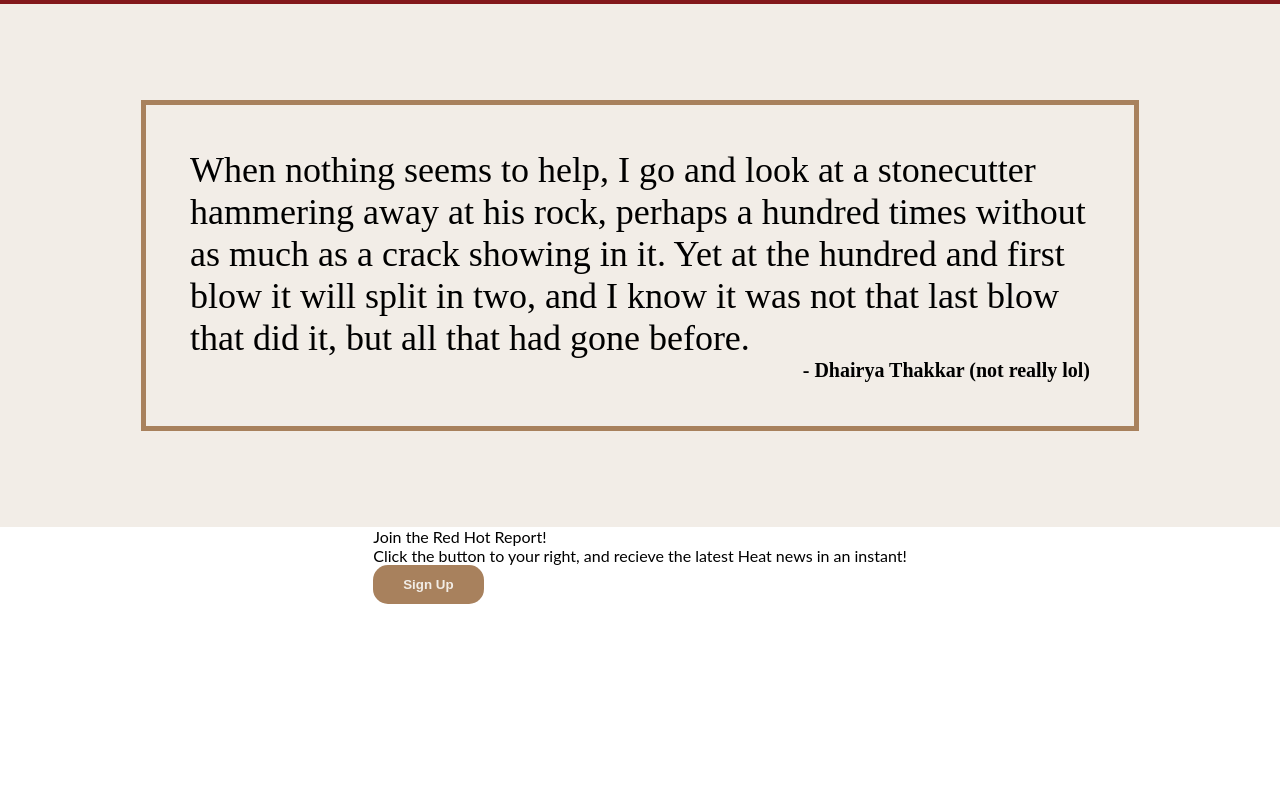
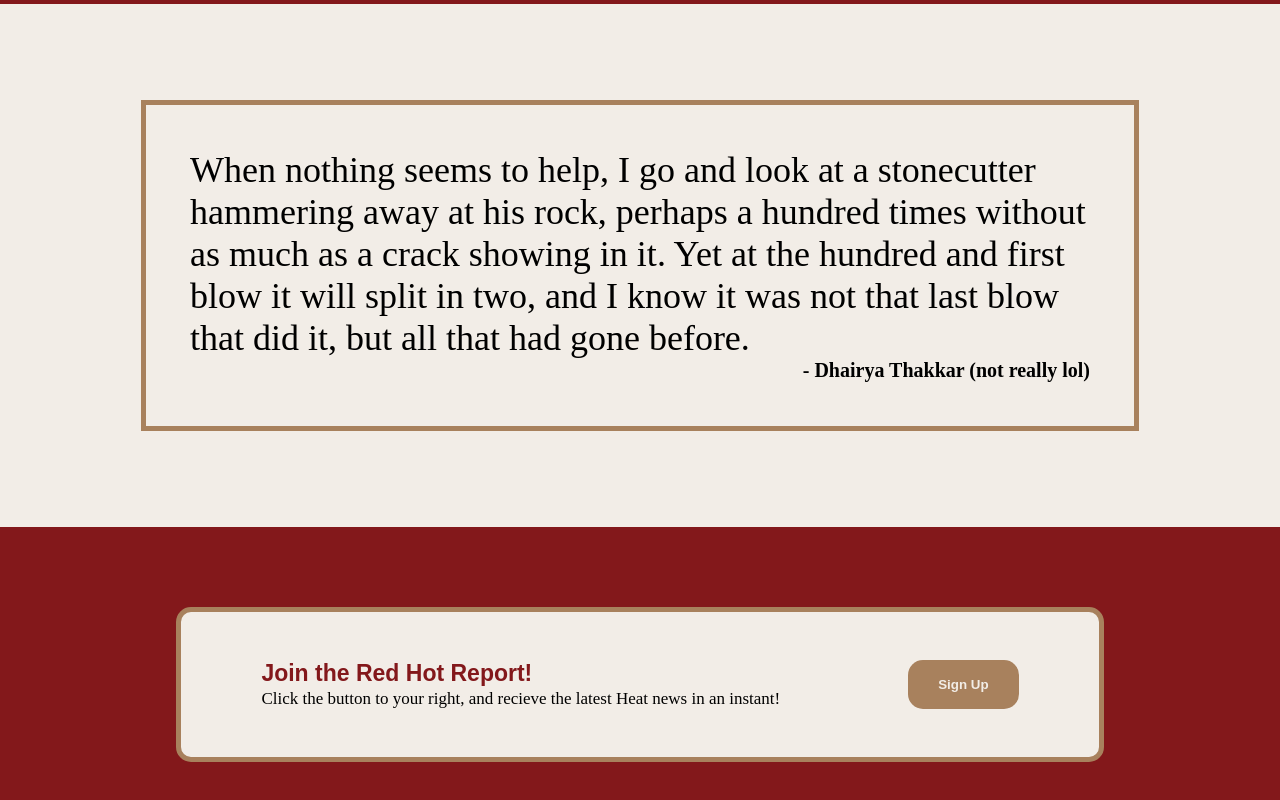
Before and after one commit to dhairya-t/red-hot-report, a plain HTML site: page index.html in a window 1280 px wide. Shown: the part 1010-1810 px from the top of the page. Before the commit the page ends 1614 px from the top, so only its background shows below. Drawn offline with Linux system fonts and the light colour scheme.

Commit message:
apply css styling to cta section

```diff
--- a/index.html
+++ b/index.html
@@ -113,7 +113,7 @@
             an instant!
           </div>
         </div>
-        <button class="sign_up 04">Sign Up</button>
+        <button class="sign_up">Sign Up</button>
       </div>
     </div>
   </body>
--- a/style.css
+++ b/style.css
@@ -152,4 +152,33 @@ html, body {
 .section_04 {
   display: flex;
   justify-content: center;
+  background-color: #83181b;
 }
+ .content_04 {
+  display: flex;
+  gap: 8em;
+  align-content: center;
+  margin: 5em 7em;
+  padding: 3em 5em;
+  background-color: #f2ede7;
+  border-radius: 15px;
+  border: 5px solid #a8815d
+ }
+
+ .text_04 {
+  display: flex;
+  flex-direction: column;
+  gap: 2px;
+ }
+
+ .header_04 {
+  font-family: 'Bebas Neue', sans-serif;
+  font-size: 23px;
+  font-weight: bolder;
+  color: #83181b;
+ }
+
+ .subtext_04 {
+  font-family: light italic;
+  font-size: 17px;
+ }
```
